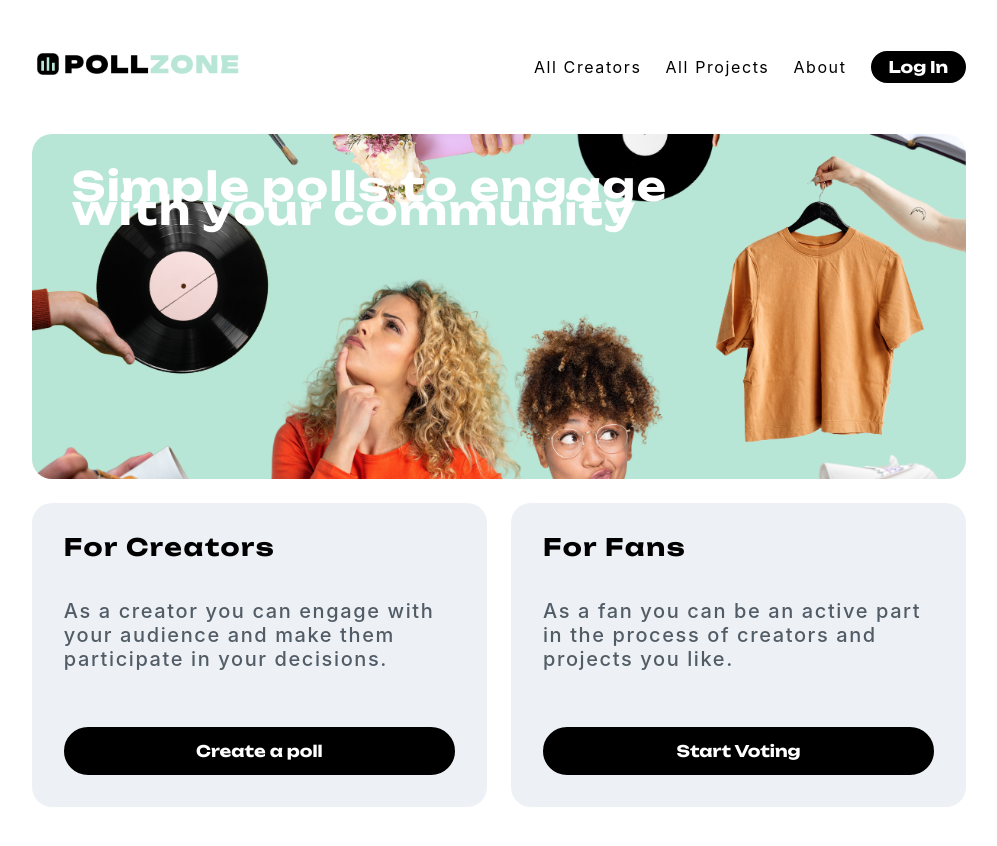
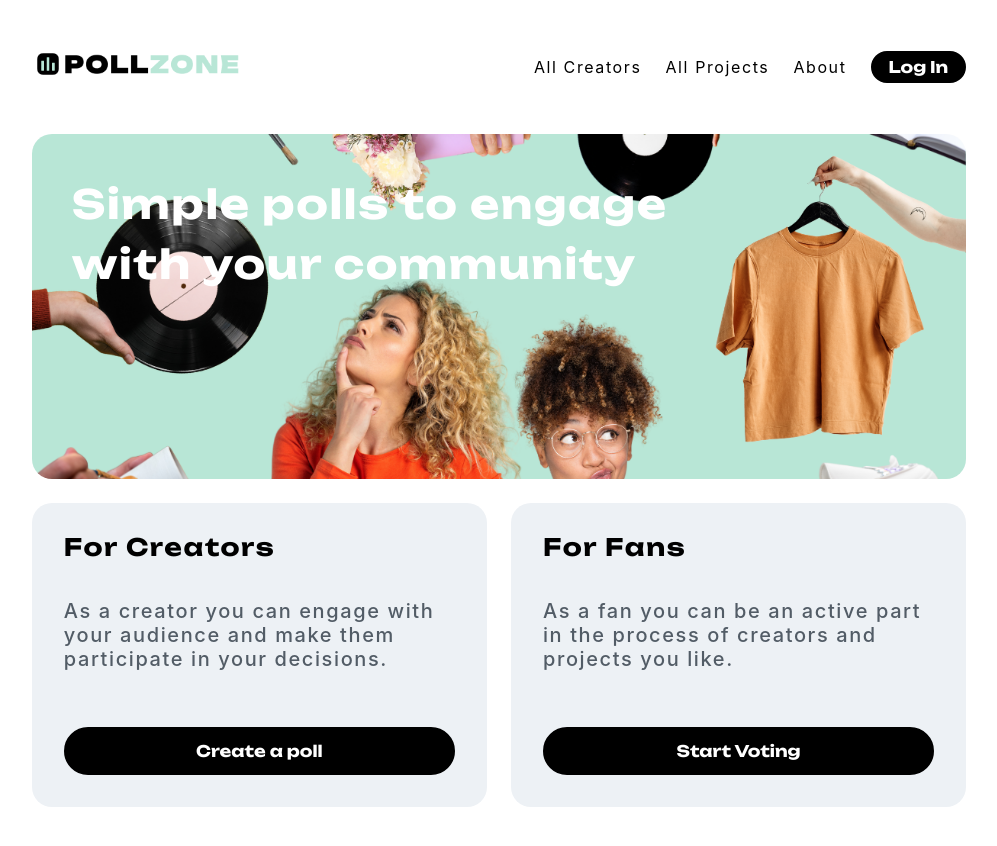
Before and after one commit to justArale/pollzone-client, a React (Vite) app: page / in a window 1280 px wide. Shown: the top 846 px of the page, without its empty margins (141-1138 px from the left). Built offline with nearby package versions, Linux system fonts and the light colour scheme; no server answers.

Commit message:
fixed line-height

```diff
--- a/src/index.css
+++ b/src/index.css
@@ -79,7 +79,7 @@ body {
   font-size: var(--font-size-xlarge);
   font-weight: var(--font-weight-extraBold);
   margin: 0;
-  line-height: inherit;
+  line-height: 1.5em;
 }
 
 .sectionTitle {
@@ -92,7 +92,7 @@ body {
   font-size: var(--font-size-xxlarge);
   font-weight: var(--font-weight-light);
   margin: 0;
-  line-height: inherit;
+  line-height: 1.5em;
 }
 
 .title {
```
